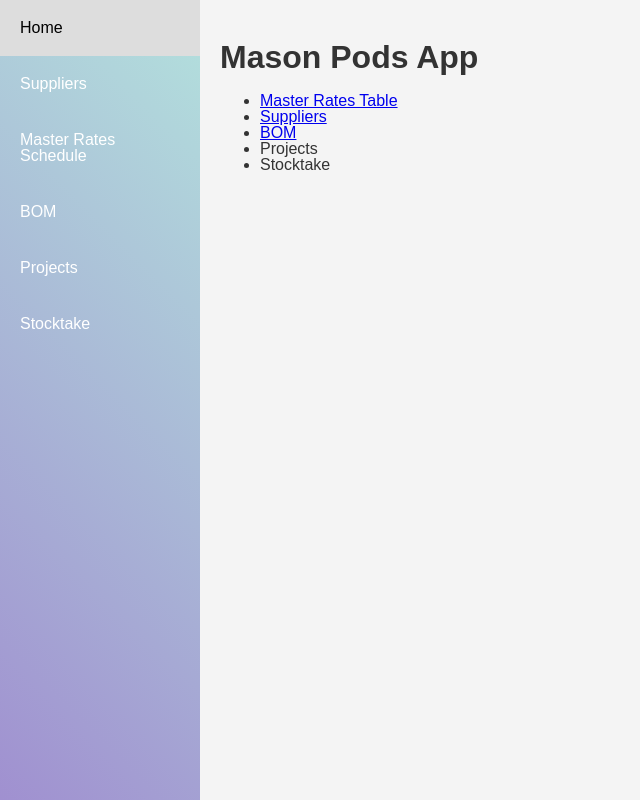
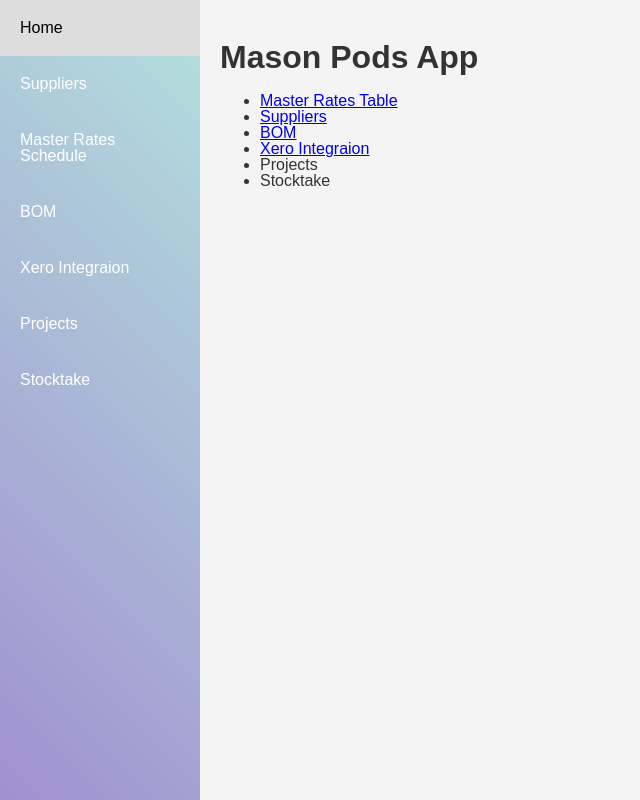
Before and after one commit to brianhooke/pod-app, a Django app: page / in a window 1280 px wide. Shown: the whole page, without its empty margins (0-640 px from the left). Run offline with Django 4.2, Linux system fonts and the light colour scheme.

Commit message:
Tweaks for Xero auth and integration

```diff
--- a/home/templates/main.html
+++ b/home/templates/main.html
@@ -11,6 +11,7 @@ Mason Pod App
     <li><a href="../master_rates">Master Rates Table</li></a>
     <li><a href="../suppliers">Suppliers</li></a>
     <li><a href="../bom">BOM</li></a>
+    <li><a href="../xero-data">Xero Integraion</li></a>
     <li>Projects</li>
     <li>Stocktake</li>
 </ul>
--- a/home/templates/master.html
+++ b/home/templates/master.html
@@ -13,6 +13,7 @@
     <a href="/suppliers">Suppliers</a>
     <a href="/master_rates">Master Rates Schedule</a>
     <a href="/bom">BOM</a>
+    <a href="../xero-data">Xero Integraion</li>
     <a href="">Projects</a>
     <a href="">Stocktake</a>
 </div>
--- a/home/urls.py
+++ b/home/urls.py
@@ -9,6 +9,7 @@ from .views import update_material_rate
 from .views import delete_material_rate
 from .views import bom_view
 from .views import save_materials
+from .views import xero_data_view
 
 urlpatterns = [
     path('', views.main, name='main'),
@@ -24,5 +25,6 @@ urlpatterns = [
     path('bom/', bom_view, name='bom'),
     path('path-to-save-materials/', save_materials, name='save_materials'),
     path('update-bom-materials/', views.update_bom_materials, name='update_bom_materials'),
-    path('supplier/', supplier_view, name='supplier-form')
+    path('supplier/', supplier_view, name='supplier-form'),
+    path('xero-data/', xero_data_view, name='xero-data')
 ]
--- a/home/views.py
+++ b/home/views.py
@@ -1,12 +1,38 @@
 from django.shortcuts import render, redirect
 from django.core import serializers
-from django.http import JsonResponse, HttpResponse
+from django.http import JsonResponse, HttpResponse, HttpResponseRedirect
 from django.template import loader
 from django.views.decorators.http import require_POST
 from django.views.decorators.csrf import csrf_exempt
 from .models import Material, Supplier, BomProduct, BomMaterial
 from .forms import SupplierForm
 import json
+from django.urls import reverse
+
+# Import your Xero integration functions
+from .xero_integration import get_xero_oauth2_session, get_invoices
+
+def xero_data_view(request):
+    # Check if we're receiving the callback from Xero with the authorization code
+    code = request.GET.get('code')
+    if code:
+        # Fetch the token with the authorization code
+        token = fetch_xero_token(code)
+        oauth_session = OAuth2Session(CLIENT_ID, token=token)
+    else:
+        # If no code is present, start the authorization flow
+        oauth_session = get_xero_oauth2_session()
+        authorization_url, state = oauth_session.authorization_url("https://login.xero.com/identity/connect/authorize")
+        return HttpResponseRedirect(authorization_url)
+
+    # Fetch the invoices
+    try:
+        invoices = get_invoices(oauth_session)
+    except Exception as e:
+        return HttpResponse(f"Error fetching invoices: {e}")
+
+    # Render the response
+    return render(request, 'xero_data.html', {'invoices': invoices})
 
 def testing_view(request):
     materials = Material.objects.all()
--- /dev/null
+++ b/home/xero_integration.py
@@ -0,0 +1,49 @@
+from requests_oauthlib import OAuth2Session
+from oauthlib.oauth2 import BackendApplicationClient
+
+# Replace these with your client ID and client secret
+CLIENT_ID = 'A87B79D4DBD74902B6CE91813AF3B179'
+CLIENT_SECRET = 'peagvqofmFjiYo1G1xP-0P4jJd8O2aZBZUlXsYBEHZC03i1W'
+REDIRECT_URI = 'https://pods-app-git-4779450e3d53.herokuapp.com/xero/callback'
+SCOPE = ["offline_access", "openid", "profile", "email",
+         "accounting.transactions", "accounting.reports.read",
+         "accounting.journals.read", "accounting.settings",
+         "accounting.contacts", "accounting.attachments",
+         "assets", "projects"]
+
+def refresh_xero_token(refresh_token):
+    extra = {
+        'client_id': CLIENT_ID,
+        'client_secret': CLIENT_SECRET,
+    }
+
+    oauth = OAuth2Session(CLIENT_ID, token={'refresh_token': refresh_token, 'token_type': 'Bearer'})
+    new_token = oauth.refresh_token('https://identity.xero.com/connect/token', **extra)
+
+    return new_token
+
+def get_xero_oauth2_session():
+    oauth = OAuth2Session(client_id=CLIENT_ID, redirect_uri=REDIRECT_URI, scope=SCOPE)
+    authorization_url, state = oauth.authorization_url("https://login.xero.com/identity/connect/authorize")
+
+    # Redirect user to Xero for authorization
+    # The user will then be redirected back to your REDIRECT_URI
+
+    return oauth
+
+def fetch_xero_token(code):
+    oauth = get_xero_oauth2_session()
+    token = oauth.fetch_token(token_url="https://identity.xero.com/connect/token",
+                              client_secret=CLIENT_SECRET,
+                              code=code)
+    return token
+
+def get_invoices(oauth_session):
+    url = 'https://api.xero.com/api.xro/2.0/Invoices'
+    try:
+        response = oauth_session.get(url)
+        response.raise_for_status()  # This will raise an HTTPError if the HTTP request returned an unsuccessful status code
+        return response.json()
+    except Exception as e:
+        print(f"Error fetching invoices: {e}")
+        return None
--- a/requirements.txt
+++ b/requirements.txt
@@ -7,3 +7,5 @@ django-storages
 boto3
 gunicorn
 whitenoise
+requests
+requests-oauthlib
```
Also changed, not shown: home/templates/xero_data.html (added, +13 -0 lines), 3 other files.
